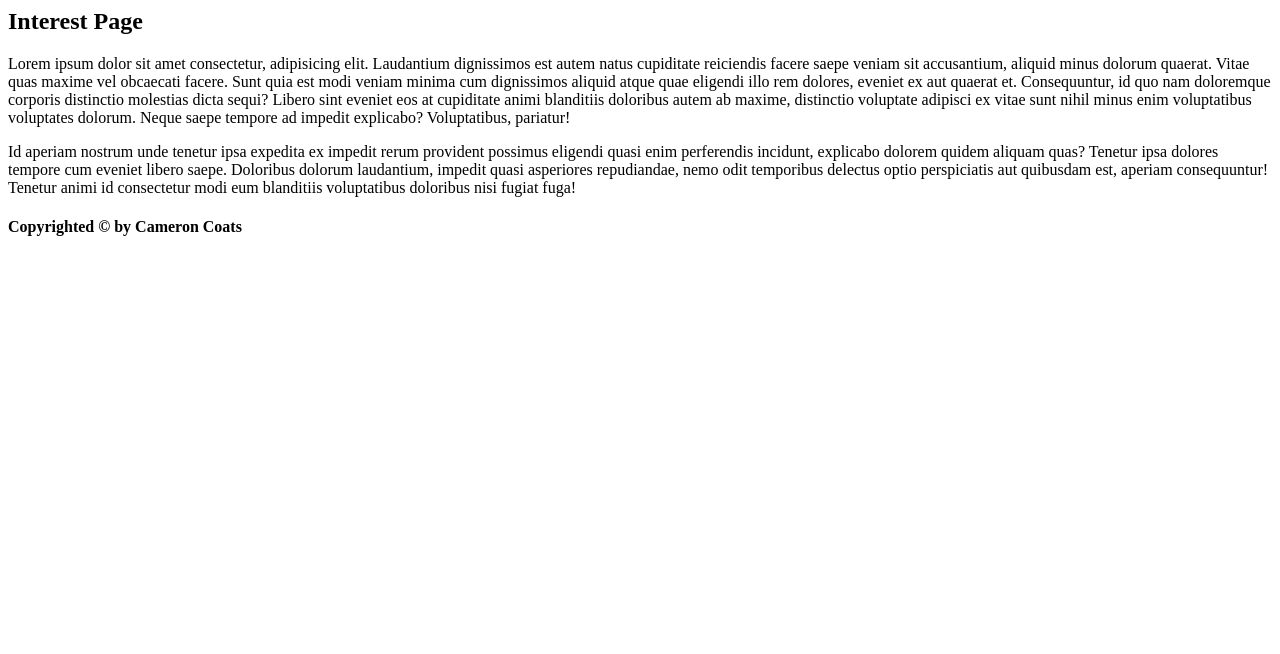
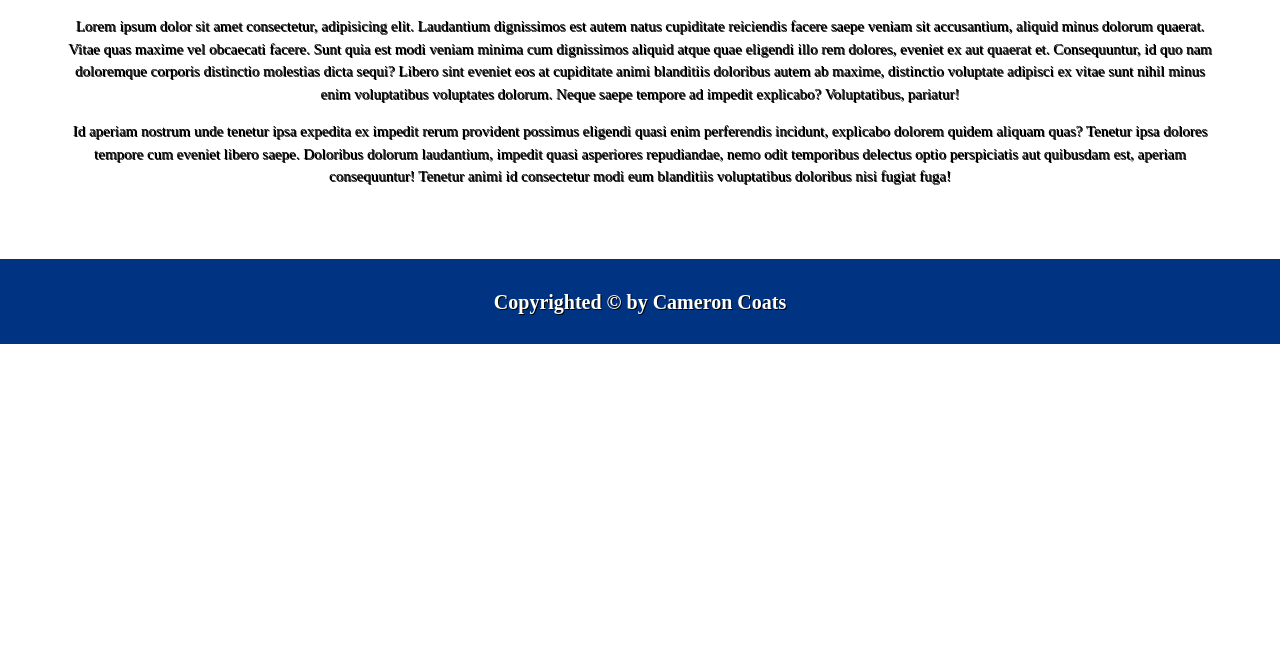
Before and after one commit to 228th-CamCoder/228th-CamCoder.github.io, a plain HTML site: page Rubric Website/root/pages/interest.htm in a window 1280 px wide. Shown: the part 146-800 px from the top of the page. Drawn offline with Linux system fonts and the light colour scheme; files that its build step writes are made by us from their sources.

Commit message:
Update interest.htm

```diff
--- a/Rubric Website/root/pages/interest.htm
+++ b/Rubric Website/root/pages/interest.htm
@@ -5,7 +5,7 @@
         <meta name="viewport" content="width=device-width, initial-scale=1.0">
         <meta name="keywords" content="website, school, hoework">
         <meta name="author" content="Cameron C. Coats">
-        <link rel="stylesheet" href="Rubric Website/root/style.css">
+        <link rel="stylesheet" href="style.css">
         <title>Rubric | Interest</title>
     </head>
     <body>
```
